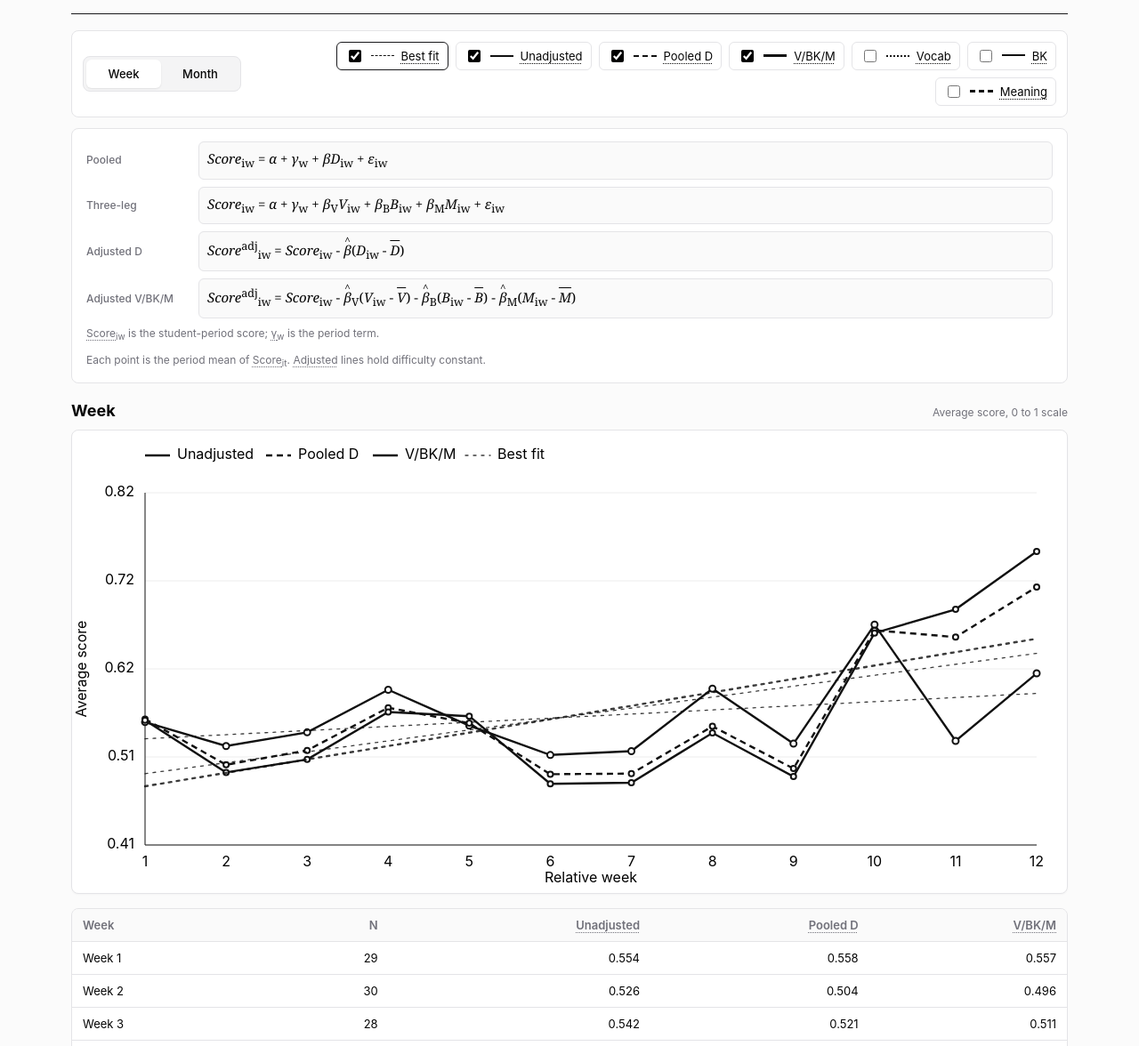
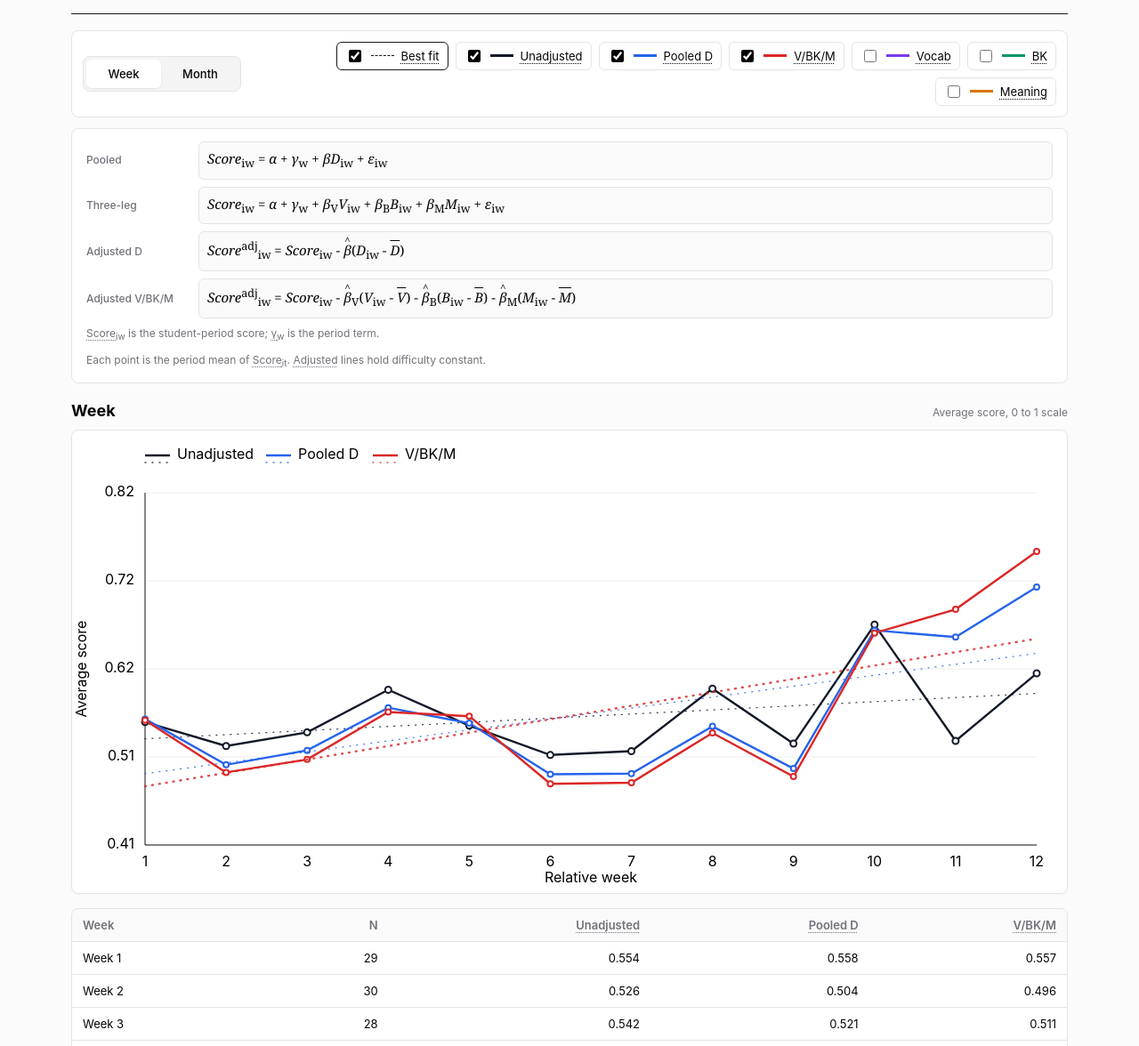
Before and after one commit to elisadiopweyer/reading, a plain HTML site: page index.html in a window 1280 px wide. Shown: the part 124-1300 px from the top of the page at 89% size. Drawn offline with Linux system fonts and the light colour scheme.

Commit message:
Color trajectory lines and fit overlays

```diff
--- a/app.js
+++ b/app.js
@@ -29,44 +29,44 @@ const SERIES = {
   unadjusted: {
     label: "Unadjusted",
     tooltip: "Observed student-period average score before difficulty adjustment.",
-    stroke: "#111",
+    stroke: "#111827",
     width: 2.5,
     dash: ""
   },
   pooled_adjusted: {
     label: "Pooled D",
     tooltip: "Adjusted by holding the pooled text difficulty score D at its sample mean.",
-    stroke: "#111",
+    stroke: "#2563eb",
     width: 2.5,
-    dash: "7 5"
+    dash: ""
   },
   three_leg_adjusted: {
     label: "V/BK/M",
     tooltip: "Adjusted by holding vocabulary, background knowledge, and meaning difficulty at their sample means.",
-    stroke: "#111",
+    stroke: "#dc2626",
     width: 3.6,
     dash: ""
   },
   vocab_adjusted: {
     label: "Vocab",
     tooltip: "Adjusted by holding vocabulary difficulty at its sample mean.",
-    stroke: "#111",
+    stroke: "#7c3aed",
     width: 2.3,
-    dash: "2 5"
+    dash: ""
   },
   bk_adjusted: {
     label: "BK",
     tooltip: "Adjusted by holding background knowledge difficulty at its sample mean.",
-    stroke: "#111",
+    stroke: "#059669",
     width: 2.3,
-    dash: "12 4 2 4"
+    dash: ""
   },
   meaning_adjusted: {
     label: "Meaning",
     tooltip: "Adjusted by holding meaning difficulty at its sample mean.",
-    stroke: "#111",
+    stroke: "#d97706",
     width: 3.2,
-    dash: "5 4"
+    dash: ""
   }
 };
 
@@ -276,6 +276,7 @@ function renderChart(rows, selected, showFit) {
       fitLine.setAttribute("class", "fit-line");
       fitLine.setAttribute("stroke", def.stroke);
       fitLine.setAttribute("stroke-width", Math.max(1.1, def.width - 1.2));
+      fitLine.setAttribute("stroke-dasharray", "1 7");
       svg.appendChild(fitLine);
     }
   });
@@ -288,13 +289,12 @@ function renderLegend(selected, startX, startY, showFit) {
   selected.forEach((key) => {
     const def = SERIES[key];
     appendLine(svg, xCursor, startY, xCursor + 28, startY, "data-line", def.stroke, def.width, def.dash);
+    if (showFit) {
+      appendLine(svg, xCursor, startY + 8, xCursor + 28, startY + 8, "fit-line", def.stroke, 1.4, "1 7");
+    }
     appendText(svg, xCursor + 36, startY + 4, def.label, "start", "axis");
     xCursor += Math.max(96, def.label.length * 8 + 56);
   });
-  if (showFit) {
-    appendLine(svg, xCursor, startY, xCursor + 28, startY, "fit-line", "#111", 1.3);
-    appendText(svg, xCursor + 36, startY + 4, "Best fit", "start", "axis");
-  }
 }
 
 function renderTable(rows, selected) {
--- a/styles.css
+++ b/styles.css
@@ -248,7 +248,7 @@ h2 {
 .line-swatch {
   width: 26px;
   height: 0;
-  border-top: 2px solid #111;
+  border-top: 3px solid #111827;
 }
 
 .fit-swatch {
@@ -267,24 +267,24 @@ h2 {
 }
 
 .swatch-pooled {
-  border-top-style: dashed;
+  border-top-color: #2563eb;
 }
 
 .swatch-three {
+  border-top-color: #dc2626;
   border-top-width: 3px;
 }
 
 .swatch-vocab {
-  border-top-style: dotted;
+  border-top-color: #7c3aed;
 }
 
 .swatch-bk {
-  border-top-style: double;
-  height: 4px;
+  border-top-color: #059669;
 }
 
 .swatch-meaning {
-  border-top-style: dashed;
+  border-top-color: #d97706;
   border-top-width: 3px;
 }
 
@@ -343,7 +343,7 @@ h2 {
 .fit-line {
   fill: none;
   opacity: 0.82;
-  stroke-dasharray: 3 6;
+  stroke-dasharray: 1 7;
   stroke-linecap: round;
 }
 
```
